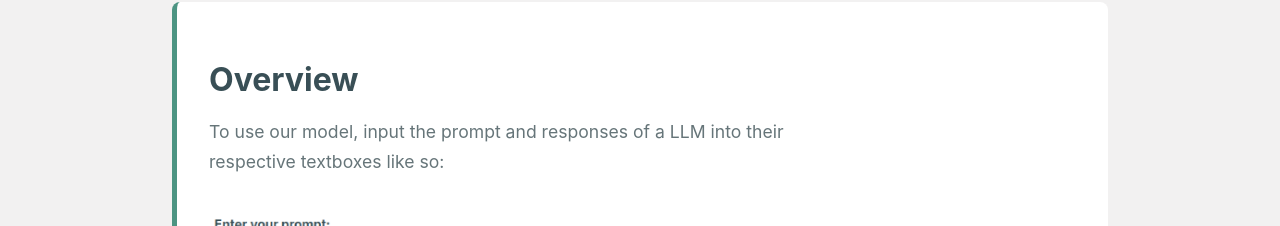
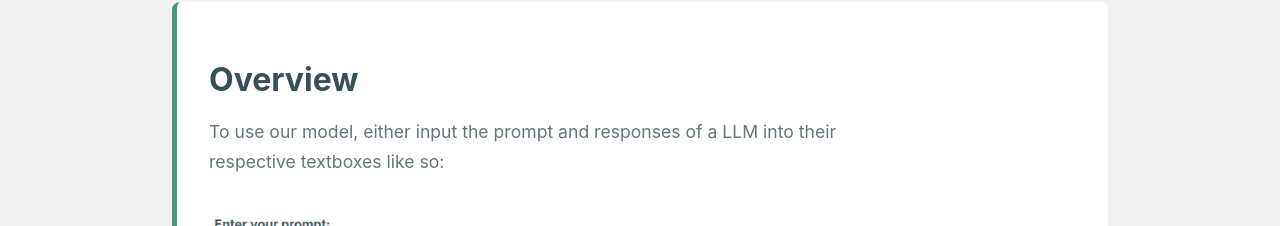
Before and after one commit to innovator-branchout/ai_eval, a SvelteKit app: page /guide in a window 1280 px wide. Shown: the part 386-612 px from the top of the page. Built offline with nearby package versions, Linux system fonts and the light colour scheme.

Commit message:
small bugs

```diff
--- a/src/routes/guide/+page.svelte
+++ b/src/routes/guide/+page.svelte
@@ -253,7 +253,7 @@
 		<h2>Overview</h2>
 
 		<p>
-			To use our model, input the prompt and responses of a LLM into their respective textboxes like so:
+			To use our model, either input the prompt and responses of a LLM into their respective textboxes like so:
 		</p>
         <img src="/images/demoimage1.png" alt="Demo Image1" class="demo-image-large" />		<p>
 			then click the evalulate button:
```
